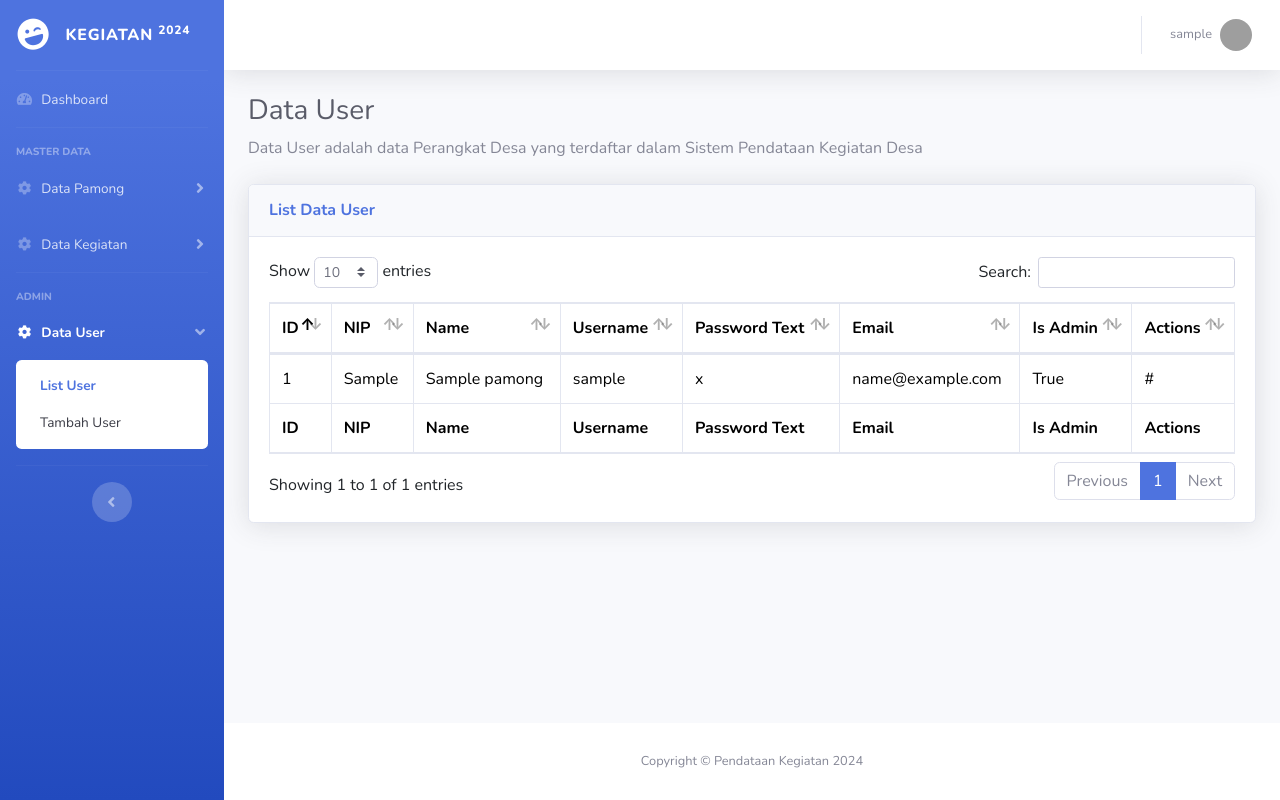
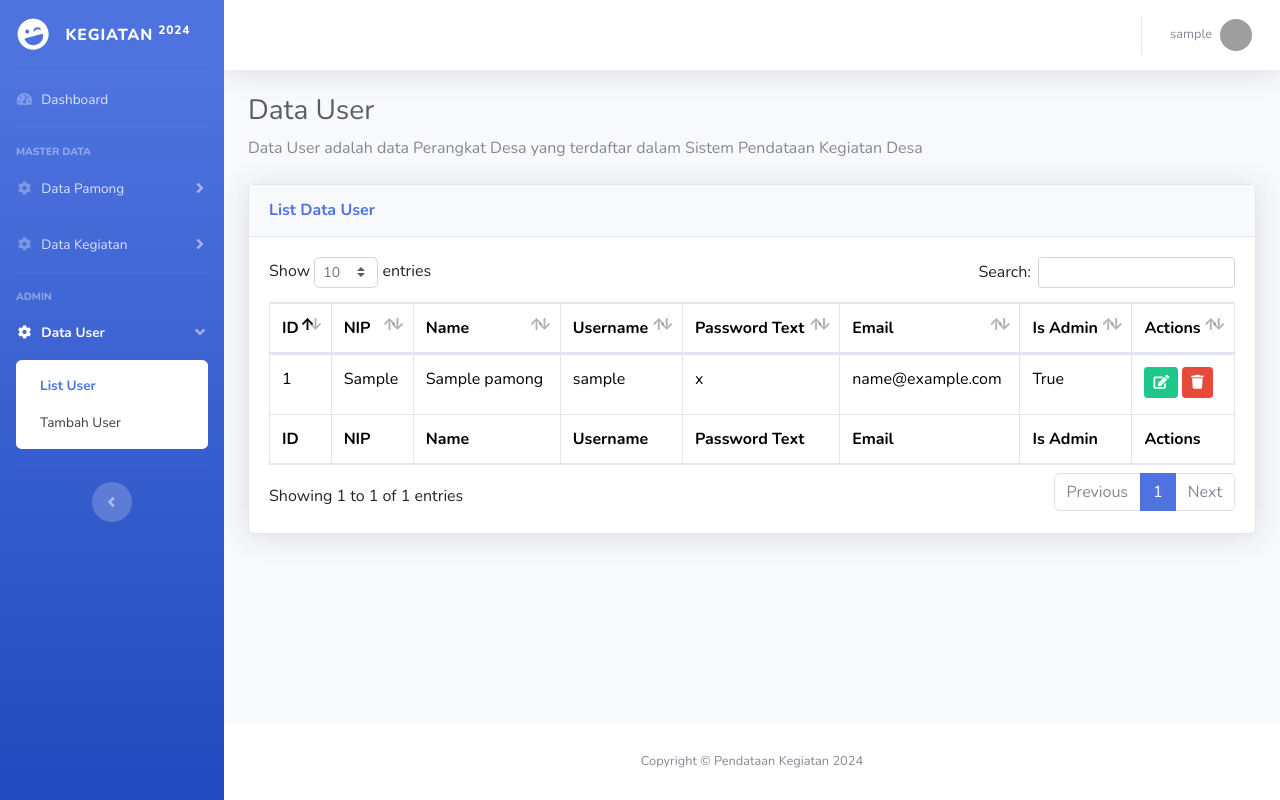
Before and after one commit to ridwaanhall/pengabdianfe, a Django app: page /list-user/ in a window 1280 px wide. Run offline with Django 5.2, Linux system fonts and the light colour scheme; a user stored in the database is signed in; tables that the repository leaves empty hold one stand-in row (values such as "Sample post"); some libraries are stand-ins or nearby versions; grey boxes are pictures that could not be loaded.

Commit message:
add update detail delete

```diff
--- a/base/templates/list-user.html
+++ b/base/templates/list-user.html
@@ -58,7 +58,12 @@
                             <td>{{ user.email }}</td>
                             <td>{{ user.is_admin }}</td>
                             <td>
-                                #
+                                <a href="{% url 'detail-edit-user' user.id %}" class="btn btn-success mb-1 btn-sm">
+                                    <i class="fa fa-edit"></i>
+                                </a>
+                                <a href="{% url 'hapus-user' user.id %}" class="btn btn-danger mb-1 btn-sm btn-delete">
+                                    <i class="fa fa-trash"></i>
+                                </a>
                             </td>
                         </tr>
                         {% endfor %}
```
